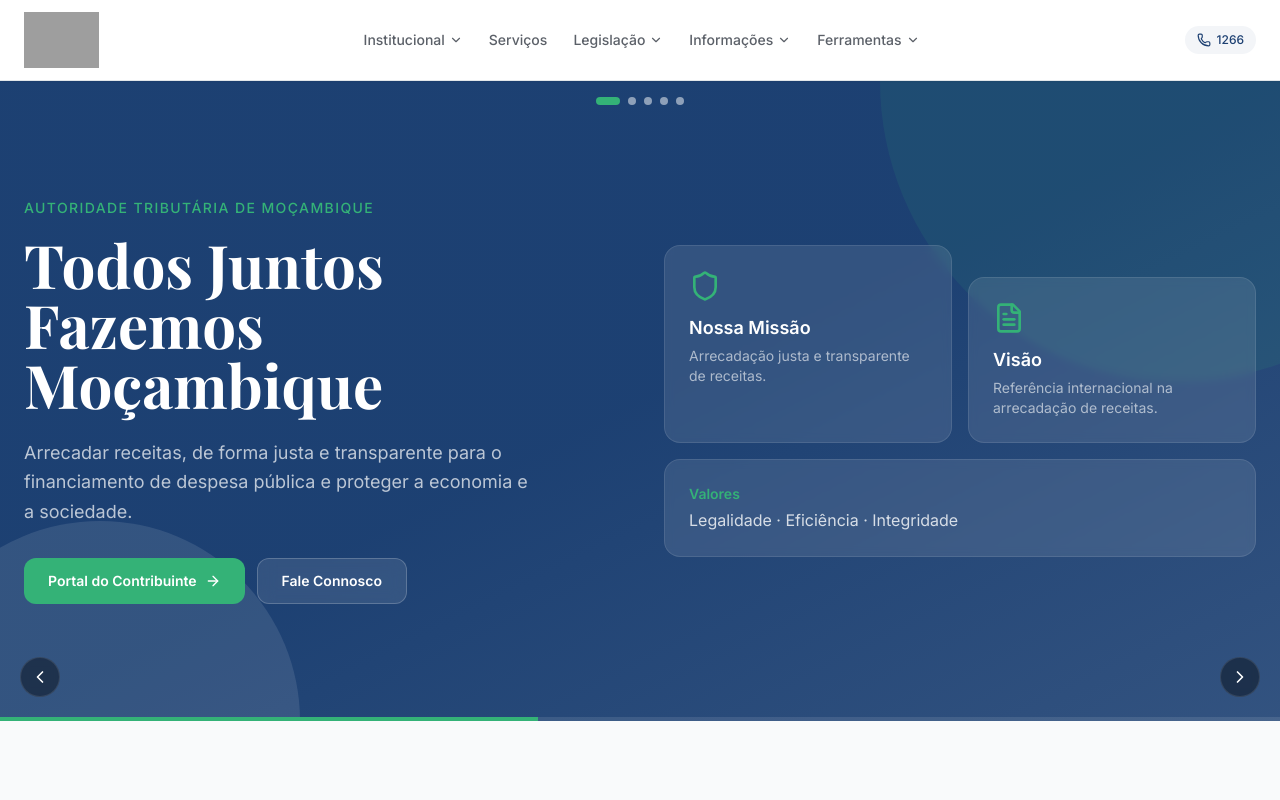
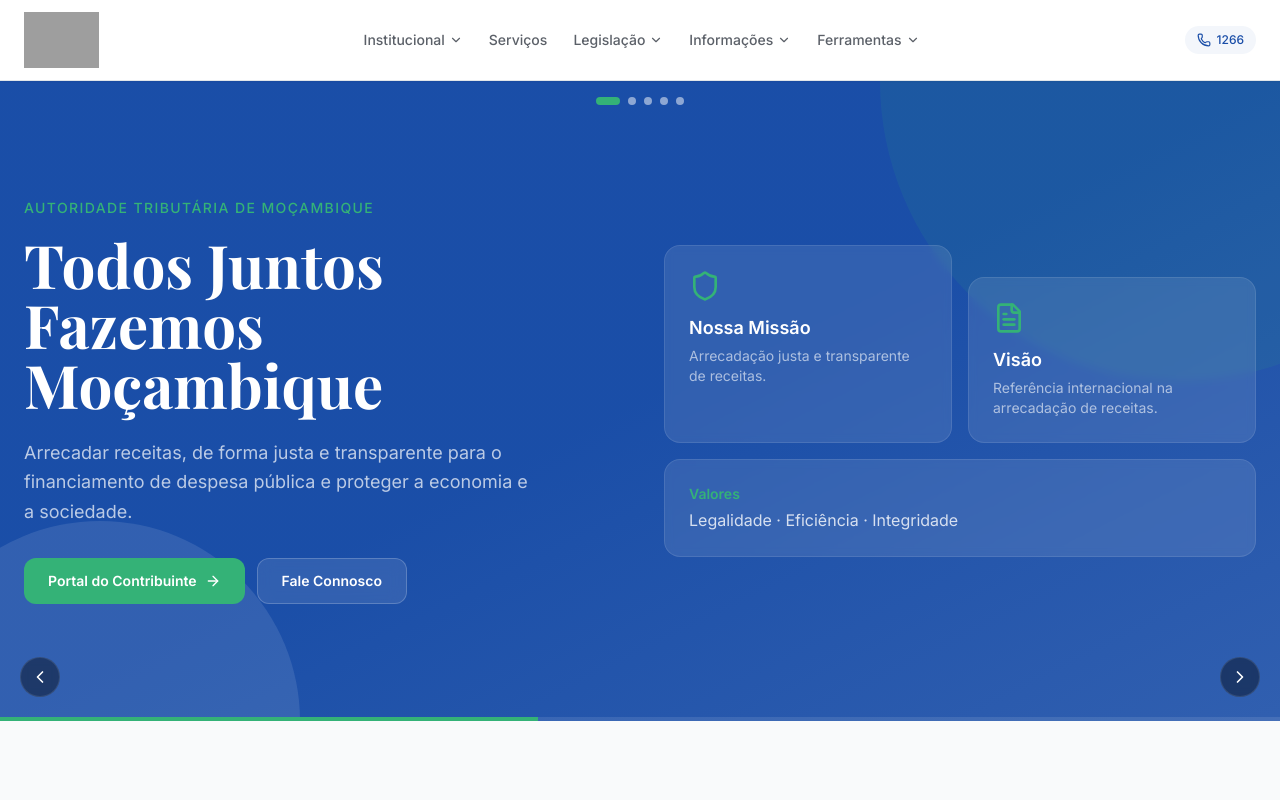
Before and after one commit to mects-s-a/at_website, a React (Vite) app: page / in a window 1280 px wide. Shown: the top 800 px of the page. Built offline with nearby package versions, Linux system fonts and the light colour scheme; grey boxes are pictures that could not be loaded.

Commit message:
Updated the colour palette and compressed the service information regarding fiscal conformity

```diff
--- a/src/components/TaxServicesBreakdown.jsx
+++ b/src/components/TaxServicesBreakdown.jsx
@@ -49,6 +49,7 @@
           </p>
         </div>
 
+        {/* Mantida a distribuição compacta em 5 colunas para Desktop */}
         <div className="grid grid-cols-2 md:grid-cols-3 lg:grid-cols-5 gap-4">
           {services.map((s) => (
             <div
--- a/src/index.css
+++ b/src/index.css
@@ -14,8 +14,12 @@
     --card-foreground: 215 30% 12%;
     --popover: 0 0% 100%;
     --popover-foreground: 215 30% 12%;
-    --primary: 215 60% 28%;
+
+    /* 🌟 AJUSTE ADUANEIRO: Azul oficial extraído do logo da AT (#1B4FAB) */
+    --primary: 218 73% 38%;
     --primary-foreground: 0 0% 100%;
+
+    /* Intactos conforme o teu ficheiro original */
     --secondary: 152 55% 45%;
     --secondary-foreground: 0 0% 100%;
     --muted: 210 15% 94%;
@@ -26,8 +30,11 @@
     --destructive-foreground: 0 0% 98%;
     --border: 210 15% 90%;
     --input: 210 15% 90%;
-    --ring: 215 60% 28%;
-    --chart-1: 215 60% 28%;
+
+    /* Sincronização do Azul nos utilitários dependentes */
+    --ring: 218 73% 38%;
+    --chart-1: 218 73% 38%;
+
     --chart-2: 152 55% 45%;
     --chart-3: 35 90% 55%;
     --chart-4: 280 65% 60%;
```
